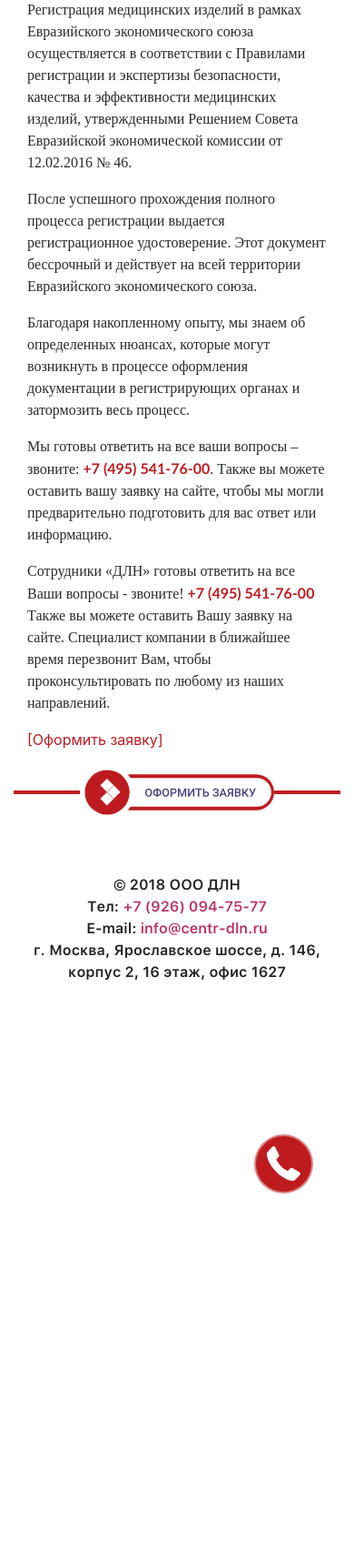
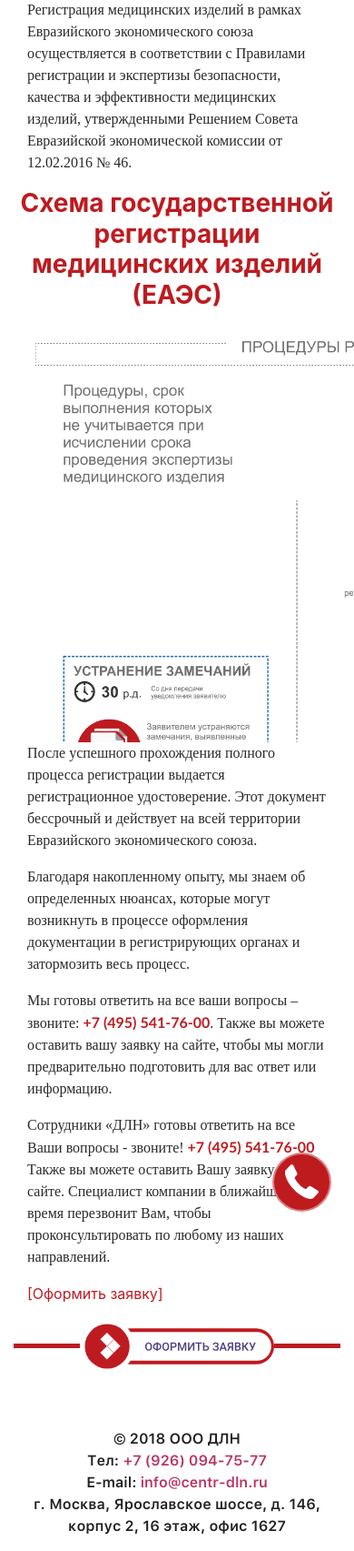
Before and after one commit to YEKabantsov/DLN_site, a Django app: page /registratsiya-lekarstvennykh-sredstv-eeu in a window 390 px wide. Shown: the part 704-2409 px from the top of the page at 91% size. Before the commit the page ends 2016 px from the top, so only its background shows below. Run offline with Django 3.2, Linux system fonts and the light colour scheme; some libraries are stand-ins or nearby versions; some web fonts are replaced.

Commit message:
add scroling for img

```diff
--- a/static/css/other.css
+++ b/static/css/other.css
@@ -147,3 +147,38 @@
 .modal-content {
     padding: 10px 15px 20px 15px!important;
 }
+
+.callback_phone {
+    position: fixed;
+    right: 45px;
+    bottom:45px;
+    z-index: 100;
+}
+
+@media (max-width: 575px) {
+    .callback_phone {
+        position: fixed;
+        right: 25px;
+        bottom: 25px;
+    }
+
+    .reg-scheme-eu {
+        width: 360px;
+        height: 450px;
+        overflow: auto;
+    }
+
+    .img-scheme-eu {
+        height: auto;
+        max-width: 300%;
+    }
+
+    .wraper_scrolling {
+        overflow: auto;
+    }
+
+    .scrolling_div {
+        max-width: 200%;
+        height: auto;
+    }
+}
--- a/static/css/style.css
+++ b/static/css/style.css
@@ -438,8 +438,21 @@ footer p {
     background-color: #D56D71;
 }
 
+.callback_phone {
+    position: fixed;
+    right: 45px;
+    bottom:45px;
+    z-index: 100;
+}
+
 
 @media (max-width: 575px) {
+    .callback_phone {
+        position: fixed;
+        right: 25px;
+        bottom: 25px;
+    }
+
     .navbar {
         border-bottom: 1px solid #ededed;
         box-shadow: 0 0.5rem 1rem rgba(0, 0, 0, 0.05) !important;
--- a/templates/footer.html
+++ b/templates/footer.html
@@ -1,7 +1,7 @@
 {% load static %}
 <footer class="footer">
     <div>
-        <a href="#" data-toggle="modal" data-target=".bd-example-modal-sm" style="position: fixed; right: 45px; bottom:45px;"><img src="{% static 'img/phone.svg' %}" alt=""></a>
+        <a href="#" data-toggle="modal" data-target=".bd-example-modal-sm" class="callback_phone" style=""><img src="{% static 'img/phone.svg' %}" alt=""></a>
     </div>
     <div class="container">
         <div class="row d-flex align-items-center justify-content-center">
--- a/templates/html/certification-iso.html
+++ b/templates/html/certification-iso.html
@@ -54,7 +54,11 @@
         </div>
         <p class="col-12 text-center red-subtitle bold_text" style="font-size: 19px;">Этапы выполнения работ</p>
         <div class="col-12 text-center">
-            <img src="{% static  'img/smk.svg'%}" alt="">
+            <div class="col-12 wraper_scrolling">
+                <div class="scrolling_div text-center">
+                    <img src="{% static  'img/smk.svg'%}" alt="">
+                </div>
+            </div>
         </div>
     </div>
 </div>
--- a/templates/html/register-bad.html
+++ b/templates/html/register-bad.html
@@ -46,7 +46,11 @@
             <p class="col-12 text-center header_other_page red-subtitle">
                 Схема государственной регистрации биологически активных добавок (БАД)
             </p>
-            <img src="{% static 'img/register-bad.svg' %}">
+            <div class="col-12 wraper_scrolling">
+                <div class="scrolling_div text-center">
+                    <img src="{% static 'img/register-bad.svg' %}">
+                </div>
+            </div>
             <p class="col-12 text_other_page">
                 Благодаря накопленному опыту, мы знаем об определенных нюансах, которые могут возникнуть в процессе
                 оформления документации в регистрирующих органах и затормозить весь процесс.
--- a/templates/html/register-cosmetic-products.html
+++ b/templates/html/register-cosmetic-products.html
@@ -93,7 +93,11 @@
             <p class="col-12 red-text text-center">
                 Схема государственной регистрации косметических средств
             </p>
-            <img src="{% static 'img/Group4.svg' %}">
+            <div class="col-12 wraper_scrolling">
+                <div class="scrolling_div text-center">
+                    <img src="{% static 'img/Group4.svg' %}">
+                </div>
+            </div>
             <p class="col-12 text_other_page">
                 Мы готовы ответить на все ваши вопросы - звоните: <span class="red-number">+7 (495) 541-76-00</span>.
             </p>
--- a/templates/html/register-medecine.html
+++ b/templates/html/register-medecine.html
@@ -44,7 +44,11 @@
         <p class="col-12 text-center header_other_page red-text">Схема государственной регистрации лекарственных
             средств
         </p>
-        <img src="{% static 'img/gos-scheme.svg' %}">
+        <div class="col-12 wraper_scrolling">
+            <div class="scrolling_div">
+                <img src="{% static 'img/gos-scheme.svg' %}">
+            </div>
+        </div>
         <br>
         <p class="col-12 text_other_page">
             Благодаря накопленному опыту, мы знаем об определенных нюансах, которые могут возникнуть в процессе
--- a/templates/html/register-medicine-eeu.html
+++ b/templates/html/register-medicine-eeu.html
@@ -56,6 +56,12 @@
                 с Правилами регистрации и экспертизы безопасности, качества и эффективности медицинских изделий,
                 утвержденными Решением Совета Евразийской экономической комиссии от 12.02.2016 № 46.
             </p>
+            <h3 class="text-center red-number mb-4">Схема государственной регистрации медицинских изделий (ЕАЭС)</h3>
+            <div class="col-12">
+                <div class="reg-scheme-eu">
+                    <img src="{% static 'img/reg_eu.png' %}" alt="" class="img-fluid img-scheme-eu">
+                </div>
+            </div>
             <p class="col-12 text_other_page">
                 После успешного прохождения полного процесса регистрации выдается регистрационное удостоверение. Этот
                 документ бессрочный и действует на всей территории Евразийского экономического союза.
```
Also changed, not shown: templates/html/register-medecine-RF.html (+10 -2 lines), static/img/reg_eu.png (added).
